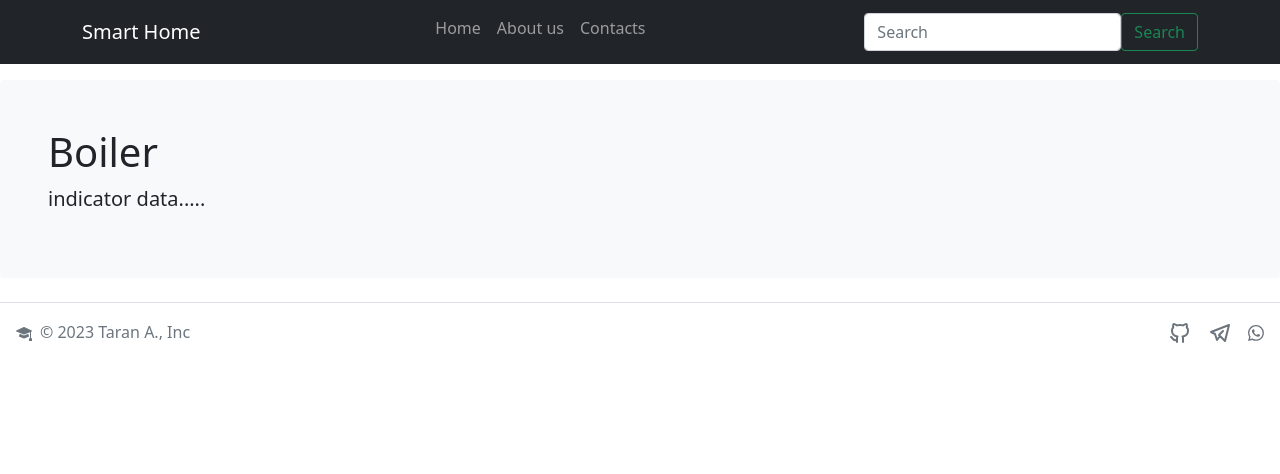
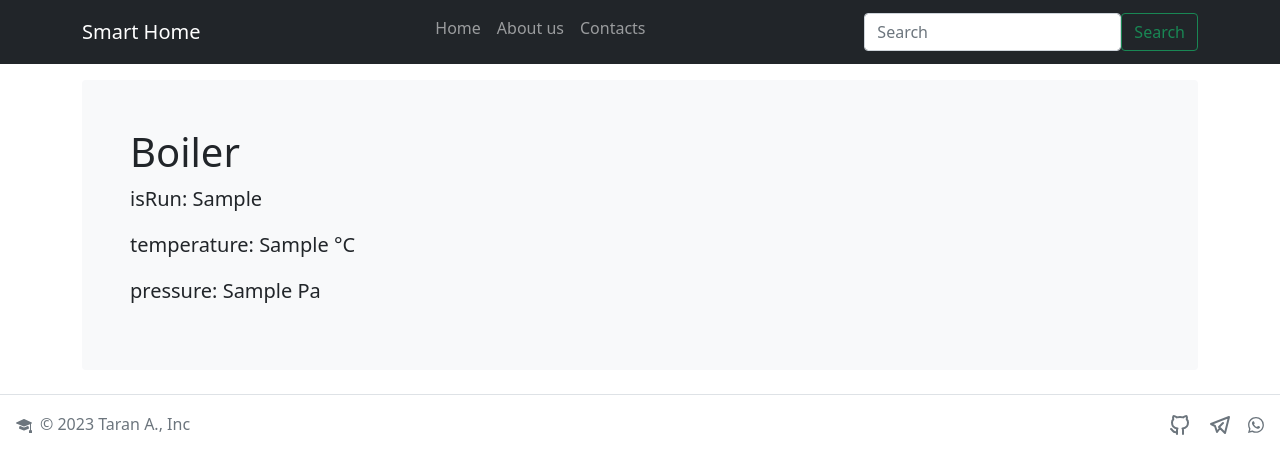
Before and after one commit to anddp12/flaskProject, a Flask app: template templates/boiler.html in a window 1280 px wide. Shown: the top 474 px of the page. Run offline with Flask 2, Linux system fonts and the light colour scheme; the template is opened without the code that fills it: most values are stand-ins (such as "Sample title", 1, 10 or a date in 2020); some libraries are stand-ins or nearby versions.

Commit message:
creating get requests on the boiler page

```diff
--- a/app.py
+++ b/app.py
@@ -43,7 +43,12 @@ def meter():  # put application's code here
 
 @app.route('/boiler')
 def boiler():  # put application's code here
-    return render_template("boiler.html")
+    response = requests.get("http://localhost:5000/api")
+    json_data = json.loads(response.text)
+    boiler1 = json_data['boiler']['isRun']
+    boiler2 = json_data['boiler']['temperature']
+    boiler3 = json_data['boiler']['pressure']
+    return render_template("boiler.html", boiler1=boiler1, boiler2=boiler2, boiler3=boiler3)
 
 
 @app.route('/api')
--- a/templates/boiler.html
+++ b/templates/boiler.html
@@ -2,10 +2,12 @@
 {% block body %}
     {% include 'header.html' %}
 
-    <main class="Boiler">
+    <main class="container">
         <div class="bg-light p-5 rounded mt-3">
             <h1>Boiler</h1>
-            <p class="lead">indicator data.....</p>
+            <p class="lead">isRun: {{ boiler1 }}</p>
+            <p class="lead">temperature: {{ boiler2 }} °C</p>
+            <p class="lead">pressure: {{ boiler3 }} Pa</p>
 {#            <a class="btn btn-lg btn-primary"#}
 {#               href="https://ru.wikipedia.org/wiki/%D0%9E%D1%82%D0%BE%D0%BF%D0%B8%D1%82%D0%B5%D0%BB%D1%8C%D0%BD%D1%8B%D0%B9_%D0%BA%D0%BE%D1%82%D1%91%D0%BB"#}
 {#               role="button">View docs »</a>#}
```
